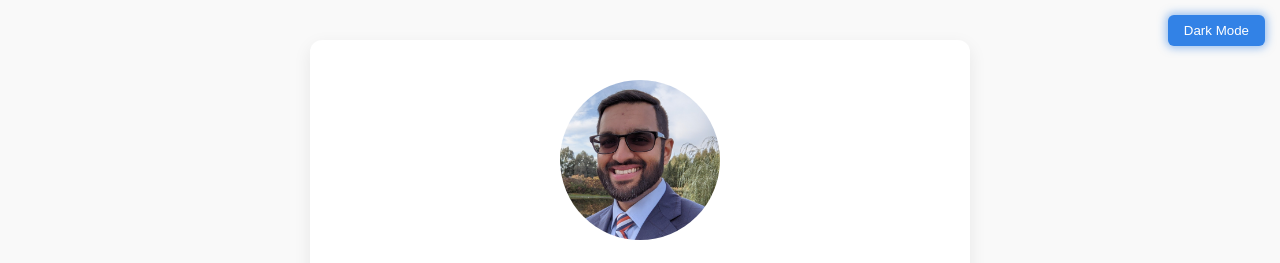
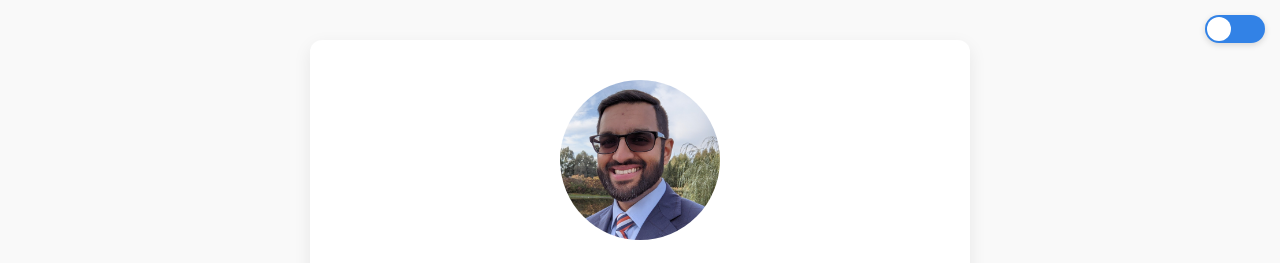
Before and after one commit to akhilshelly/personal-site, a plain HTML site: page index.html in a window 1280 px wide. Shown: the top 263 px of the page. Drawn offline with Linux system fonts and the light colour scheme.

Commit message:
change dark mode button to a sliding toggle

```diff
--- a/css/styles.css
+++ b/css/styles.css
@@ -40,25 +40,52 @@ body {
   text-align: center;
 }
 
-#darkModeToggle {
-  padding: 8px 16px;
-  border: none;
-  border-radius: 6px;
-  cursor: pointer;
-  background: var(--accent-blue);
-  color: var(--button-text);
-  font-weight: 500;
-  box-shadow: 0 0 8px 2px rgba(50, 130, 230, 0.5);
-  transition: background 0.2s, box-shadow 0.3s ease, transform 0.3s ease;
-  position: absolute;
+#darkModeToggle.toggle {
+  position: fixed;       /* stick it relative to viewport */
   top: 15px;
   right: 15px;
+  width: 60px;
+  height: 28px;
+  background: var(--accent-blue);
+  border-radius: 14px;
+  cursor: pointer;
+  transition: background 0.3s ease;
+  z-index: 1000;         /* ensure it sits above other content */
+  box-shadow: 0 2px 6px rgba(0, 0, 0, 0.15); /* subtle shadow for light mode */
 }
 
-#darkModeToggle:hover {
+#darkModeToggle.toggle .slider {
+  width: 24px;
+  height: 24px;
+  background: #fff;
+  border-radius: 50%;
+  position: absolute;
+  top: 2px;
+  left: 2px;
+  transition: left 0.3s ease;
+}
+
+#darkModeToggle.toggle:hover {
+  transform: translateY(-1px);
+  box-shadow: 0 0 10px 3px rgba(50, 130, 230, 0.6); /* subtle lift and glow */
+}
+
+body.dark-mode #darkModeToggle.toggle {
   background: var(--accent-orange);
-  box-shadow: 0 0 12px 4px rgba(240, 140, 66, 0.5);
-  transform: translateY(-1px);
+  box-shadow: 0 0 8px 2px rgba(50, 130, 230, 0.5); /* soft blue glow in dark mode */
+}
+
+body.dark-mode #darkModeToggle.toggle:hover {
+  box-shadow: 0 0 12px 4px rgba(240, 140, 66, 0.5); /* orange glow hover in dark mode */
+}
+
+body.dark-mode #darkModeToggle.toggle .slider {
+  left: 34px; /* move slider to right */
+}
+
+#darkModeToggle.toggle,
+#darkModeToggle.toggle .slider {
+  transition: all 0.3s ease;
 }
 
 
--- a/index.html
+++ b/index.html
@@ -18,9 +18,12 @@
   <div class="container">
     <!-- Hero -->
     <div class="profile-card">
-      <button id="darkModeToggle">
-        Dark Mode
-      </button>
+      <!-- <button id="darkModeToggle"> -->
+        <!-- Dark Mode -->
+      <!-- </button> -->
+      <div id="darkModeToggle" class="toggle">
+        <div class="slider"></div>
+      </div>
       <img src="images/mugshot-3.png" alt="Akhil Shelly portrait">
       <h1>Akhil Shelly</h1>
       <p class="tagline">Software Engineer specializing in scalable microservices and cloud solutions</p>
@@ -77,13 +80,13 @@
     }
 
     // Set initial button label
-    updateButtonLabel();
+    //updateButtonLabel();
 
     // Toggle dark mode on click
     toggleBtn.addEventListener('click', () => {
       body.classList.toggle('dark-mode');
       localStorage.setItem('darkMode', body.classList.contains('dark-mode'));
-      updateButtonLabel();
+      //updateButtonLabel();
     });
   </script>
 
```
